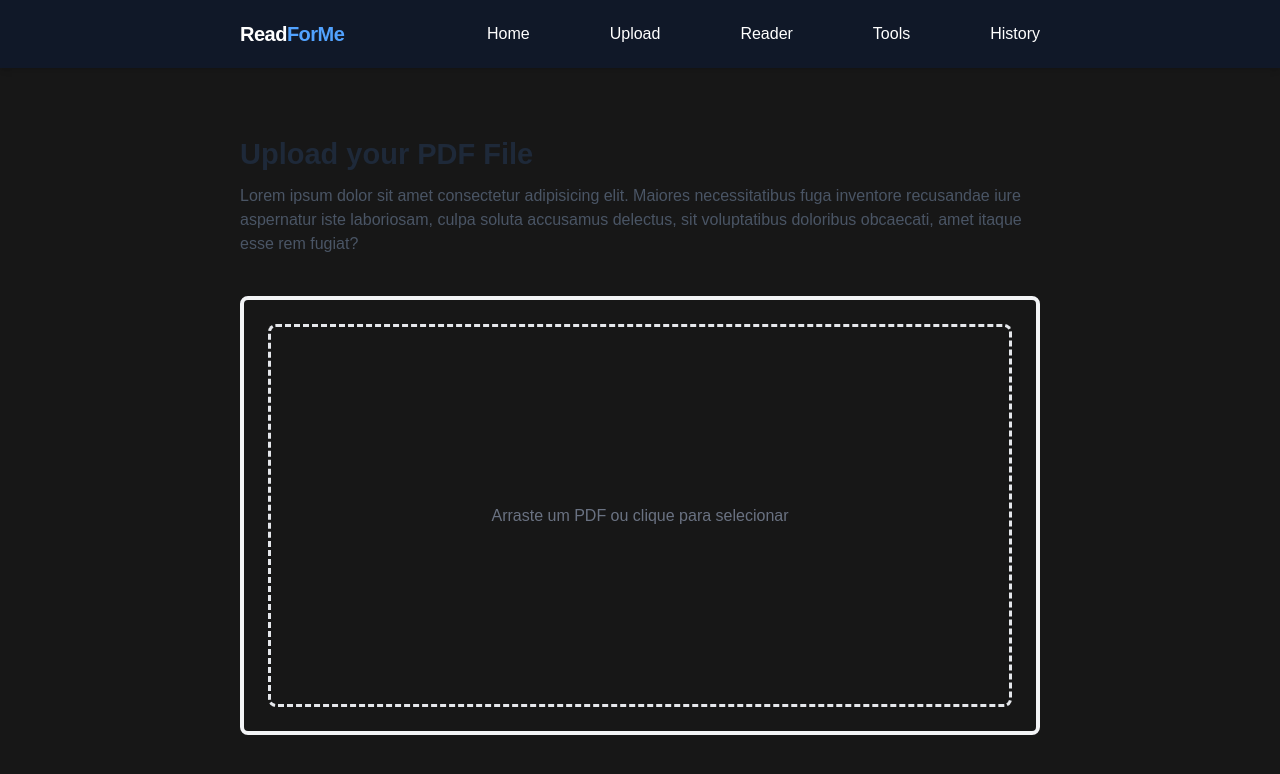
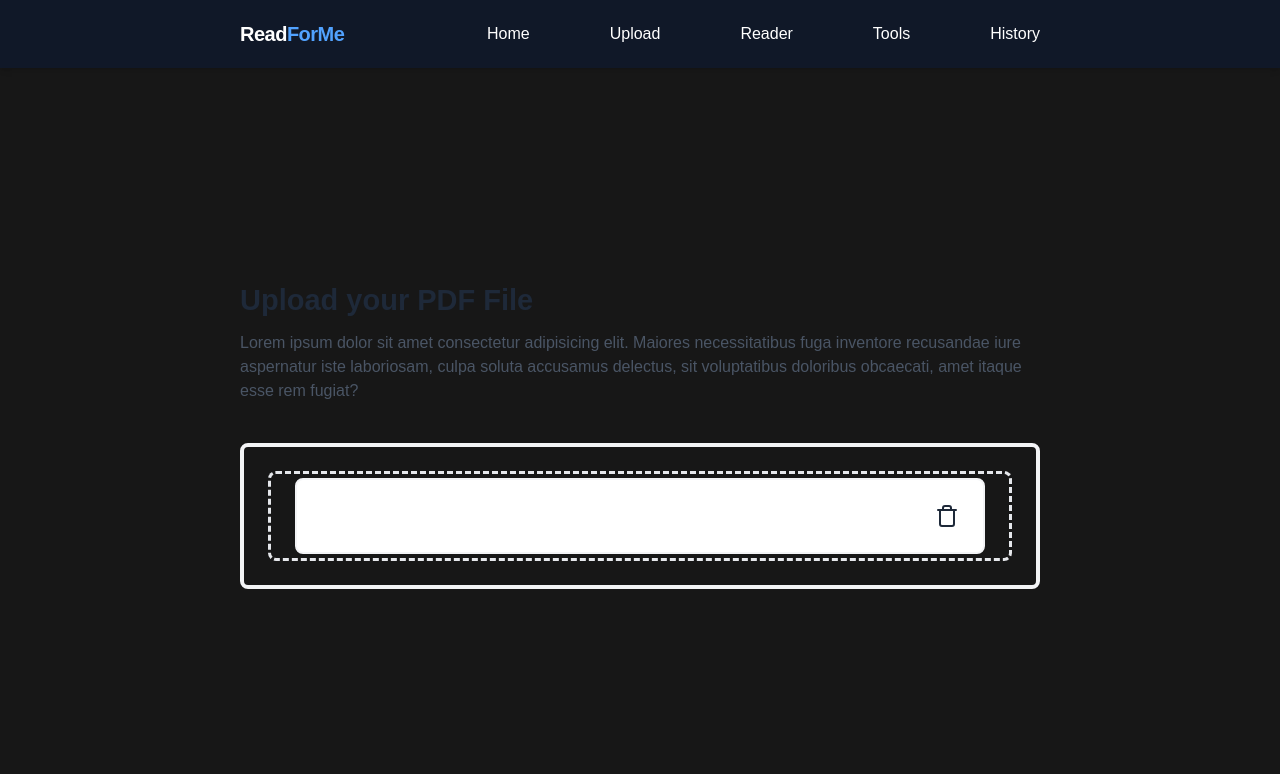
Before and after one commit to jessicapinheiro-s/read-file, a Next.js app: page /upload in a window 1280 px wide. Shown: the top 774 px of the page. Built offline with nearby package versions, Linux system fonts and the light colour scheme.

Commit message:
Inserindo Icon, e mostrando o documento selecionado na tela

```diff
--- a/package.json
+++ b/package.json
@@ -9,6 +9,7 @@
     "lint": "next lint"
   },
   "dependencies": {
+    "lucide-react": "^0.525.0",
     "next": "15.3.5",
     "react": "^19.0.0",
     "react-dom": "^19.0.0",
--- a/src/components/FileUploader.tsx
+++ b/src/components/FileUploader.tsx
@@ -1,12 +1,15 @@
 'use client';
 
-import { useCallback } from 'react';
+import { Trash } from 'lucide-react';
+import { useCallback, useState } from 'react';
 import { useDropzone } from 'react-dropzone';
 
 export default function FileUploader({ onFileAccepted }: { onFileAccepted: (file: File) => void }) {
+    const [fileSelected, setFileSelected] = useState<any>();
     const onDrop = useCallback((acceptedFiles: File[]) => {
         if (acceptedFiles.length) {
             onFileAccepted(acceptedFiles[0]);
+            setFileSelected(acceptedFiles[0])
         }
     }, [onFileAccepted]);
 
@@ -16,17 +19,16 @@ export default function FileUploader({ onFileAccepted }: { onFileAccepted: (file
         multiple: false,
     });
     return (
-        <div className='w-full h-3/5 flex flex-col items-center justify-center border-4 border-gray-100 rounded-lg p-6'>
+        <div className='w-full h-1/5 flex flex-col items-center justify-center border-4 border-gray-100 rounded-lg p-6'>
             <div
                 {...getRootProps()}
                 className="w-full h-full flex flex-col items-center justify-center border-3 border-dashed border-gray-200 rounded-lg p-6 text-center cursor-pointer hover:bg-gray-50 transition"
             >
             <input {...getInputProps()} />
-            {
-                isDragActive
-                    ? <p className="text-blue-500">Solte o arquivo aqui...</p>
-                    : <p className="text-gray-500">Arraste um PDF ou clique para selecionar</p>
-            }
+            <div className='w-full flex flex-row justify-between items-center bg-white px-6 py-6 border-2 border-gray-100 rounded-lg text-left'>
+                <p>{fileSelected ? fileSelected.name : isDragActive ? 'Solte o arquivo aqui...': 'Arraste um PDF ou clique para selecionar'} </p>
+                <Trash className='text-gray-800'/>
+            </div>
         </div>
         </div>
     )
```
Also changed, not shown: 1 other file (tests, documents, lock files or other folders).
